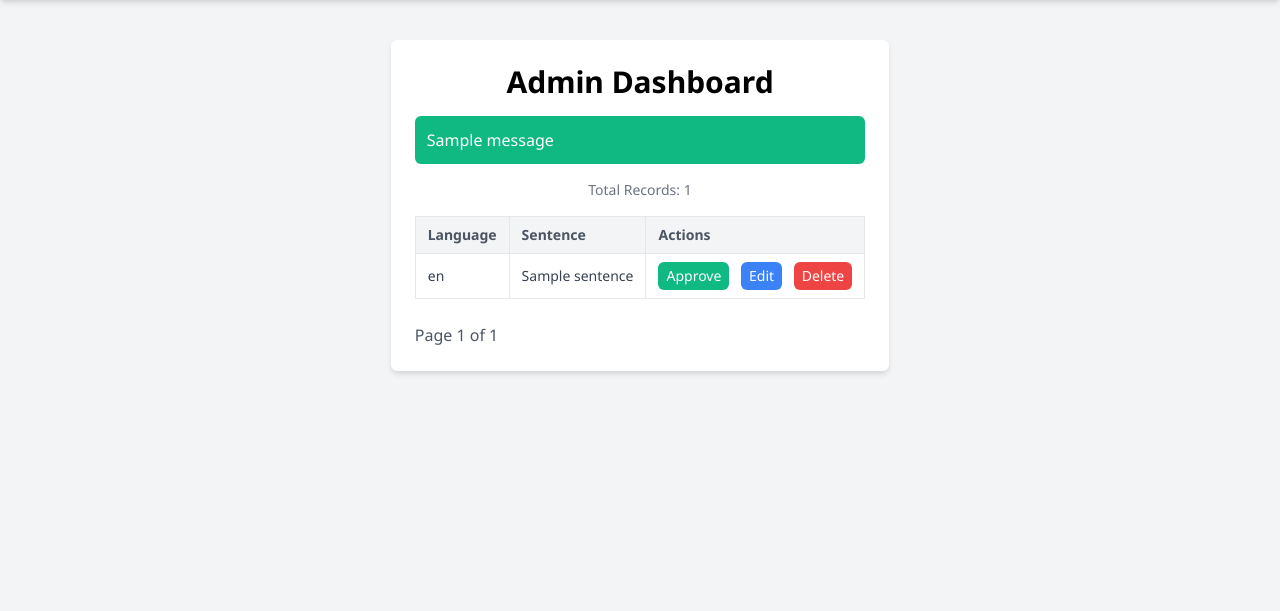
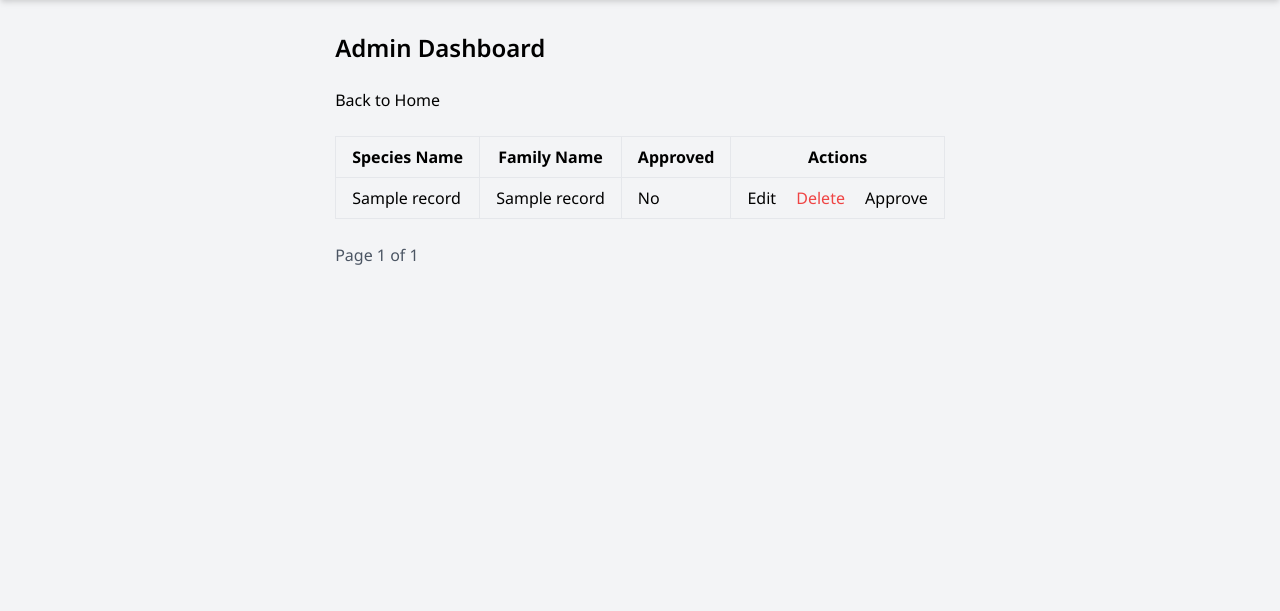
Before and after one commit to willi-felix/flora, a Flask app: template templates/admin_dashboard.html in a window 1280 px wide. Shown: the part 81-692 px from the top of the page. Run offline with Flask 3, Linux system fonts and the light colour scheme; the template is opened without the code that fills it: most values are stand-ins (such as "Sample title", 1, 10 or a date in 2020); one stand-in notice (Sample message) is shown.

Commit message:
Update admin_dashboard.html

```diff
--- a/templates/admin_dashboard.html
+++ b/templates/admin_dashboard.html
@@ -1,69 +1,42 @@
 {% extends 'base.html' %}
 
 {% block content %}
-<div class="bg-white shadow-md rounded-md p-4 sm:p-6 max-w-5xl mx-auto mt-6">
-    <h2 class="text-2xl sm:text-3xl font-bold text-center text-teal-600 mb-4">Admin Dashboard</h2>
+<div class="max-w-4xl mx-auto p-4">
+    <h2 class="text-2xl font-semibold text-[#2E7D32] mb-6">Admin Dashboard</h2>
+    <div class="mb-6">
+        <a href="{{ url_for('home') }}" class="text-[#2E7D32] hover:underline">Back to Home</a>
+    </div>
 
-    {% with messages = get_flashed_messages(with_categories=true) %}
-        {% if messages %}
-        <div class="mb-4">
-            {% for category, message in messages %}
-            <div class="text-white p-3 rounded-md {{ 'bg-green-500' if category == 'success' else 'bg-red-500' }}">
-                {{ message }}
-            </div>
-            {% endfor %}
-        </div>
-        {% endif %}
-    {% endwith %}
-
-    <p class="text-center text-sm text-gray-500 mb-4">Total Records: {{ total_records }}</p>
-
-    <div class="overflow-x-auto">
-        <table class="table-auto w-full border-collapse border border-gray-200 rounded-md">
-            <thead class="bg-gray-100">
+    <table class="min-w-full table-auto">
+        <thead>
             <tr>
-                    <th class="py-2 px-3 border border-gray-200 text-left text-xs sm:text-sm text-gray-600">Language</th>
-                    <th class="py-2 px-3 border border-gray-200 text-left text-xs sm:text-sm text-gray-600">Sentence</th>
-                    <th class="py-2 px-3 border border-gray-200 text-left text-xs sm:text-sm text-gray-600">Actions</th>
+                <th class="px-4 py-2 border">Species Name</th>
+                <th class="px-4 py-2 border">Family Name</th>
+                <th class="px-4 py-2 border">Approved</th>
+                <th class="px-4 py-2 border">Actions</th>
             </tr>
         </thead>
         <tbody>
             {% for record in records %}
-                <tr class="hover:bg-gray-50">
-                    <td class="py-2 px-3 border border-gray-200 text-xs sm:text-sm text-gray-700">{{ record['lang'] }}</td>
-                    <td class="py-2 px-3 border border-gray-200 text-xs sm:text-sm text-gray-700">{{ record['sentence'] }}</td>
-                    <td class="py-2 px-3 border border-gray-200 text-xs sm:text-sm">
-                        {% if not record['approved'] %}
-                        <form action="{{ url_for('approve_record', record_id=record['id']) }}" method="POST" class="inline">
-                            <button
-                                type="submit"
-                                class="bg-green-500 text-white px-2 py-1 rounded-md text-xs sm:text-sm hover:bg-green-600">
-                                Approve
-                            </button>
+            <tr>
+                <td class="px-4 py-2 border">{{ record.species_name }}</td>
+                <td class="px-4 py-2 border">{{ record.family_name }}</td>
+                <td class="px-4 py-2 border">{{ 'Yes' if record.approved else 'No' }}</td>
+                <td class="px-4 py-2 border">
+                    <a href="{{ url_for('edit_record', record_id=record.id) }}" class="text-[#388E3C] hover:underline">Edit</a>
+                    <form action="{{ url_for('delete_record', record_id=record.id) }}" method="POST" class="inline">
+                        <button type="submit" class="text-red-500 hover:underline ml-4">Delete</button>
                     </form>
-                        {% else %}
-                        <span class="text-gray-500 text-xs sm:text-sm">Approved</span>
+                    {% if not record.approved %}
+                    <form action="{{ url_for('approve_record', record_id=record.id) }}" method="POST" class="inline">
+                        <button type="submit" class="text-[#2E7D32] hover:underline ml-4">Approve</button>
+                    </form>
                     {% endif %}
-                        <form action="{{ url_for('edit_record', record_id=record['id']) }}" method="GET" class="inline ml-1 sm:ml-2">
-                            <button
-                                type="submit"
-                                class="bg-blue-500 text-white px-2 py-1 rounded-md text-xs sm:text-sm hover:bg-blue-600">
-                                Edit
-                            </button>
-                        </form>
-                        <form action="{{ url_for('delete_record', record_id=record['id']) }}" method="POST" class="inline ml-1 sm:ml-2" onsubmit="return confirm('Are you sure you want to delete this record?');">
-                            <button
-                                type="submit"
-                                class="bg-red-500 text-white px-2 py-1 rounded-md text-xs sm:text-sm hover:bg-red-600">
-                                Delete
-                            </button>
-                        </form>
                 </td>
             </tr>
             {% endfor %}
         </tbody>
     </table>
-    </div>
 
     <div class="flex justify-between mt-6">
         <div>
@@ -71,10 +44,10 @@
         </div>
         <div>
             {% if page > 1 %}
-            <a href="{{ url_for('admin_dashboard', key='William12@OD', page=page-1) }}" class="text-blue-500 hover:underline">Previous</a>
+            <a href="{{ url_for('admin_dashboard', page=page-1) }}" class="text-[#2E7D32] hover:underline">Previous</a>
             {% endif %}
             {% if page < total_pages %}
-            <a href="{{ url_for('admin_dashboard', key='William12@OD', page=page+1) }}" class="text-blue-500 hover:underline ml-4">Next</a>
+            <a href="{{ url_for('admin_dashboard', page=page+1) }}" class="text-[#2E7D32] hover:underline ml-4">Next</a>
             {% endif %}
         </div>
     </div>
```
Lines whose indentation alone changed are shown as unchanged.
